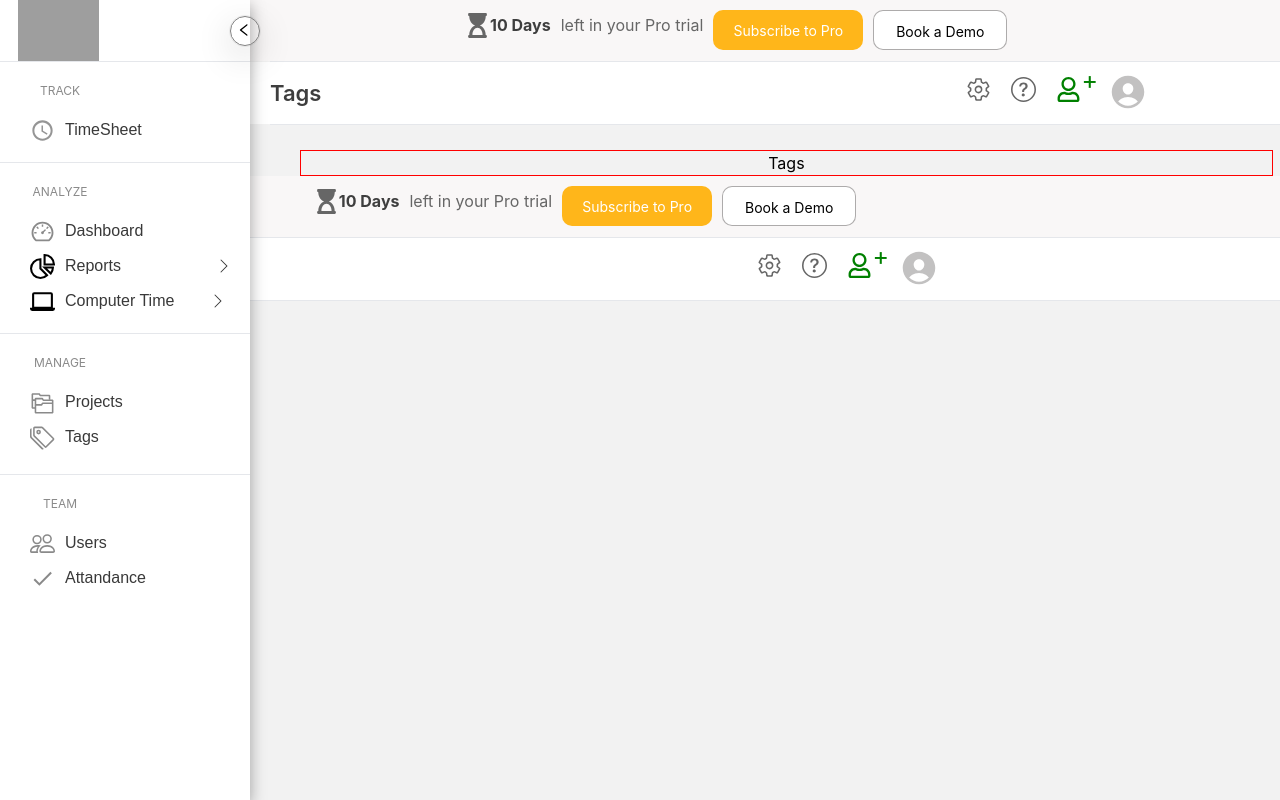
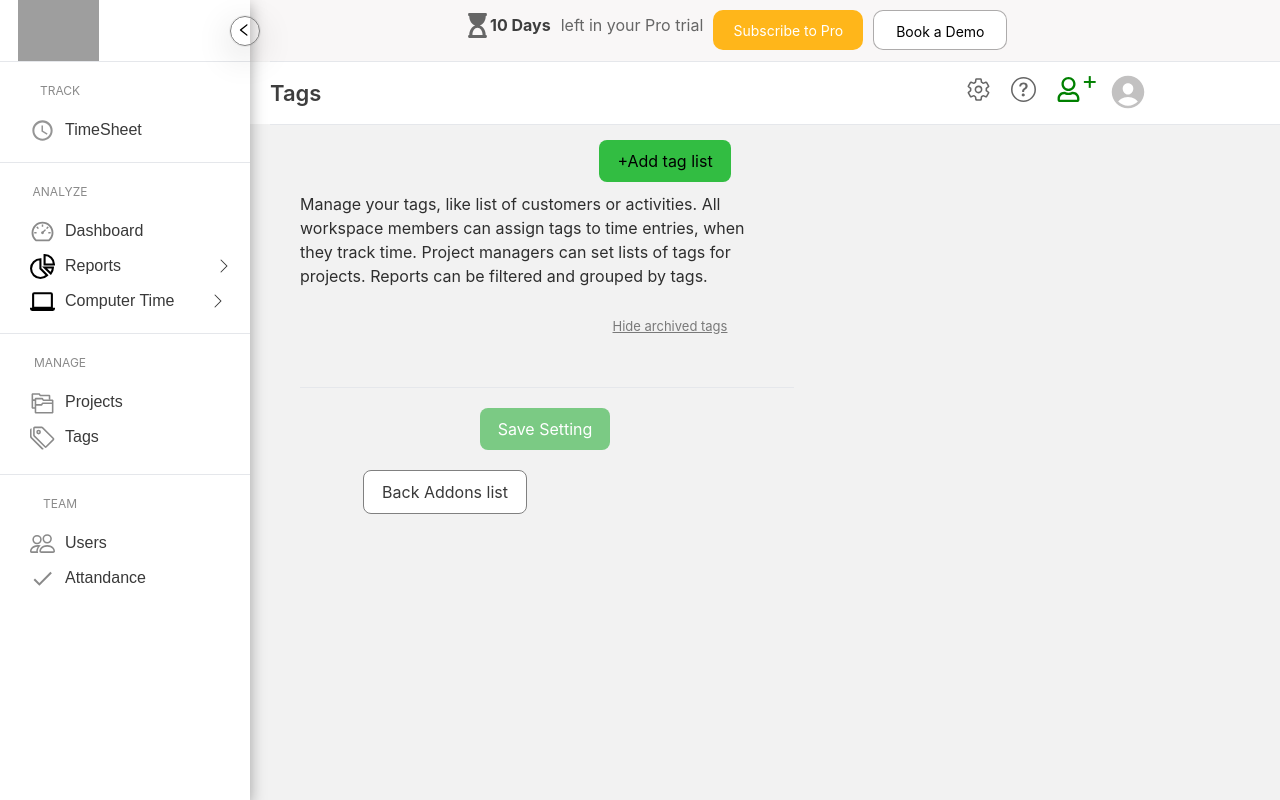
Before and after one commit to iamdebobrota/Timecamp-Clone, a React (Create React App) app in the folder frontend/: page /app/tags in a window 1280 px wide. Built offline with nearby package versions, Linux system fonts and the light colour scheme; grey boxes are pictures that could not be loaded.

Commit message:
Tags added

```diff
--- a/frontend/src/components/pages/Projectpage/Tags.jsx
+++ b/frontend/src/components/pages/Projectpage/Tags.jsx
@@ -1,15 +1,31 @@
 import React from 'react'
+import { useState } from 'react'
 import TimeHeader from '../TimeHeader/TimeHeader'
 import style from './project.module.css'
 
 const Tags = () => {
+  const [show, setShow]= useState(false)
   return (
+    <div className={style.contatiner}>
     <div className={style.tags_main}>
         <TimeHeader heading={'Tags'}/>
             <div className={style.tags}>
-                Tags
+              <button className={style.tagbtn}>+Add tag list</button>
+                {/* Tags */}
+                <p className={style.tagpara}>Manage your tags, like list of customers or activities. All workspace members can assign tags to time entries, when they track time. Project managers can set lists of tags for projects. Reports can be filtered and grouped by tags.</p>
 
+                <button className={style.showhidebtn}>{show?"Show archived tags":"Hide archived tags"}</button>
+
+                <  hr className={style.hrtag}/>
+
+                <div className="dividerbtn">
+                  <button className={style.savebtn}>Save Setting</button>
+                  <button className={style.backbtn}>Back Addons list</button>
+                </div>
             </div>
+
+
+    </div>
     </div>
   )
 }
--- a/frontend/src/components/pages/Projectpage/project.module.css
+++ b/frontend/src/components/pages/Projectpage/project.module.css
@@ -14,13 +14,86 @@
 
 
 
+
 /* Tags */
 
 .tags_main{
     width: 76%;
     margin-left: 300px;
+    /* background-color: #FFFFFF; */
 }
 .tags{
-    margin-top: 150px;
-    border: 1px solid red;
+    margin-top: 140px;
+    height: 353px;
+    width: auto;
+    /* border: 1px solid red;   */
+    /* box-shadow: rgba(0, 0, 0, 0.06) 0px 2px 4px 0px inset;  */
+    width: 500px;
+    /* margin-right: 100px; */
+    /* background-color: #FFFFFF; */
 }
+.tagpara{
+    height: 85px;
+    width: 465px;
+    text-align: start;
+    font-size: 16px;
+    color: #2E2E2E;
+    margin-left: 0;
+    padding-left: 0;
+
+}
+.tagbtn{
+    background-color: #32bd42;
+    /* color: #FFFFFF; */
+    padding: 9px 18px 9px 18px;
+    border-radius: 8px;
+    margin-left: 230px;
+    margin-bottom: 10px;
+}
+.tagbtn:hover{
+    background-color: #7BCA84;
+    color: #FFFFFF;
+
+
+}
+.showhidebtn{
+    text-decoration: underline;
+    font-size: 13px;
+    color: #797979;
+    margin-left: 240px;
+    margin-top: 40px;
+}
+.hrtag{
+    margin-top: 50px;
+    width:494px;
+    background-color: rgb(82, 82, 82);
+    color: rgb(74, 72, 72);
+}
+
+
+.dividerbtn{
+    display: flex;
+    /* margin-right: 300px; */
+    text-align: start;
+}
+.savebtn{
+    background-color: #7BCA84;
+    color: #FFFFFF;
+    padding: 9px 18px 9px 18px;
+    border-radius: 8px;
+    margin-right: 10px;
+    margin-top: 20px;
+}
+.backbtn{
+    background-color: white;
+    color: #393939;
+    padding: 9px 18px 9px 18px;
+    border-radius: 8px;
+    border: 1px solid grey;
+    margin-top: 20px;
+    margin-right: 210px;
+
+}
+.backbtn:hover{
+    background-color: rgb(201, 200, 200);
+}
--- a/frontend/src/components/pages/SideNav/SideNavbar.jsx
+++ b/frontend/src/components/pages/SideNav/SideNavbar.jsx
@@ -21,7 +21,7 @@ import { MdPeopleOutline,MdOutlineDone , MdOutlineAttachMoney} from "react-icons
 import { GoListUnordered } from "react-icons/go";
 import { RiSignalTowerLine } from "react-icons/ri";
 import { TbRocket,TbMicrophone2 } from "react-icons/tb";
-import TimeHeader from "./TimeHeader";
+// import TimeHeader from "./TimeHeader";
 
 
 // A <span>›> </span>
@@ -390,7 +390,7 @@ export default function SideNavbar() {
 
 
     </div>
-    <TimeHeader/>
+    {/* <TimeHeader/> */}
     </>
   );
 }
```
